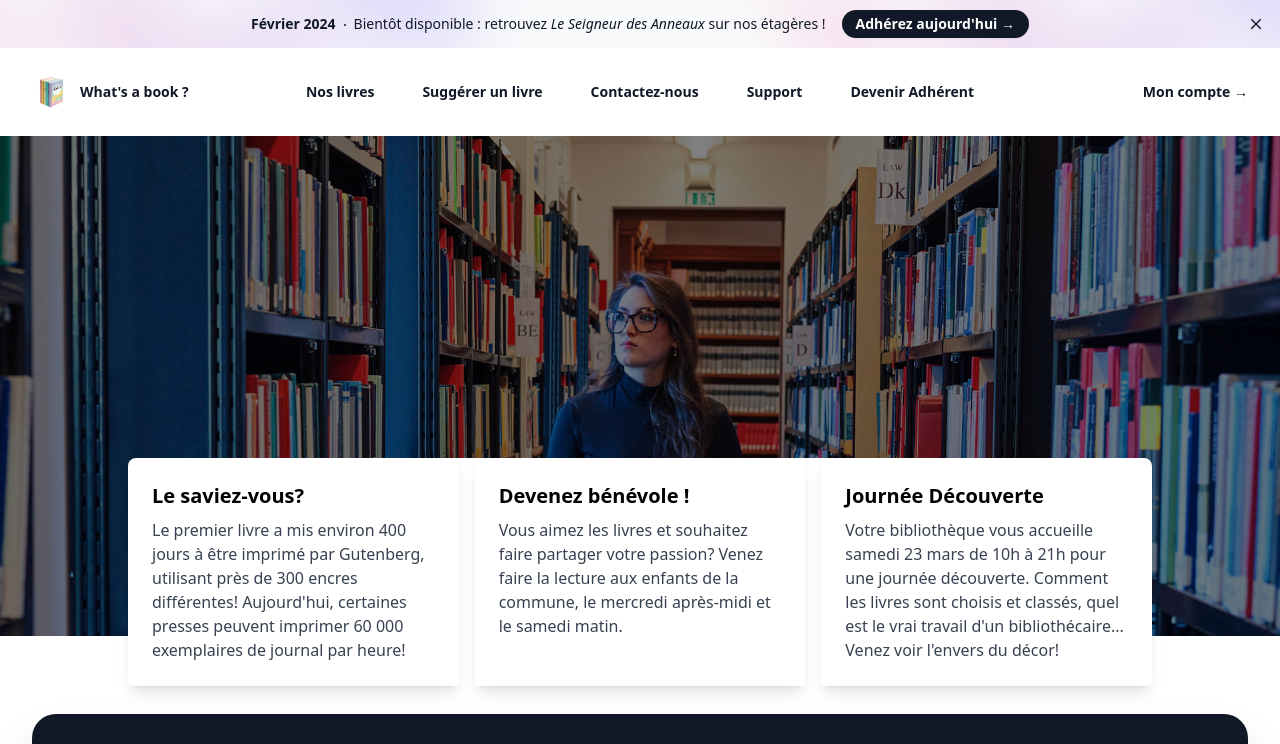
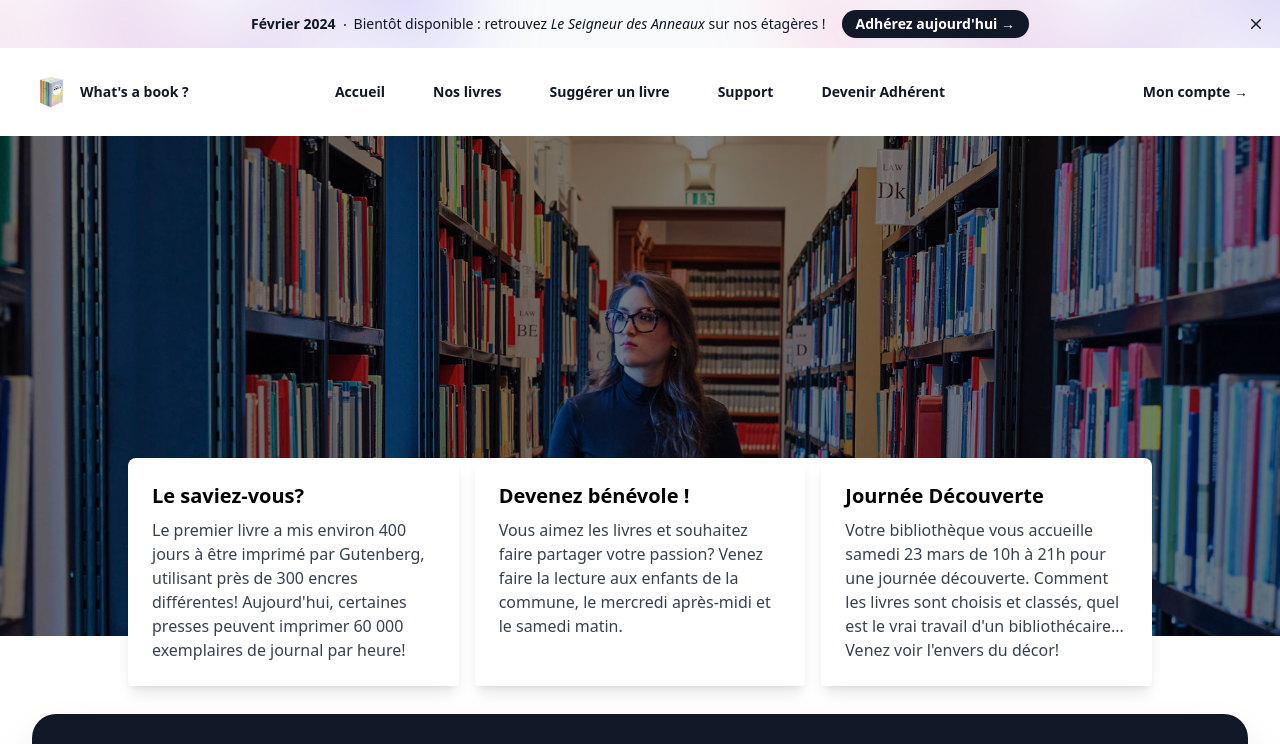
Before and after one commit to Eric-Philippe/Sae-WhatsABook, an Angular app in the folder frontend/: page / in a window 1280 px wide. Shown: the top 744 px of the page. Built offline with nearby package versions, Linux system fonts and the light colour scheme.

Commit message:
Add 404 Page and prepare Support Page

```diff
--- a/frontend/src/app/Components/header/header.component.html
+++ b/frontend/src/app/Components/header/header.component.html
@@ -36,25 +36,21 @@
       </button>
     </div>
     <div class="hidden lg:flex lg:gap-x-12">
-      <div class="relative">
-        <button
-          type="button"
-          class="flex items-center gap-x-1 text-sm font-semibold leading-6 text-gray-900"
-          aria-expanded="false"
-        >
-          Nos livres
-        </button>
-      </div>
-
+      <a routerLink="/" class="text-sm font-semibold leading-6 text-gray-900"
+        >Accueil</a
+      >
+      <a href="#" class="text-sm font-semibold leading-6 text-gray-900"
+        >Nos livres</a
+      >
       <a href="#" class="text-sm font-semibold leading-6 text-gray-900"
         >Suggérer un livre</a
       >
-      <a href="#" class="text-sm font-semibold leading-6 text-gray-900"
-        >Contactez-nous</a
-      >
-      <a href="#" class="text-sm font-semibold leading-6 text-gray-900"
+      <a
+        routerLink="/support"
+        class="text-sm font-semibold leading-6 text-gray-900"
         >Support</a
       >
+
       <a href="#" class="text-sm font-semibold leading-6 text-gray-900"
         >Devenir Adhérent</a
       >
@@ -111,29 +107,18 @@
       <div class="mt-6 flow-root">
         <div class="-my-6 divide-y divide-gray-500/10">
           <div class="space-y-2 py-6">
-            <div class="-mx-3">
-              <button
-                type="button"
-                class="flex w-full items-center justify-between rounded-lg py-2 pl-3 pr-3.5 text-base font-semibold leading-7 text-gray-900 hover:bg-gray-50"
-                aria-controls="disclosure-1"
-                aria-expanded="false"
-              >
-                Nos livres
-              </button>
-              <!-- 'Product' sub-menu, show/hide based on menu state. -->
-            </div>
+            <a
+              routerLink="/"
+              class="-mx-3 block rounded-lg px-3 py-2 text-base font-semibold leading-7 text-gray-900 hover:bg-gray-50"
+              >Accueil</a
+            >
             <a
               href="#"
               class="-mx-3 block rounded-lg px-3 py-2 text-base font-semibold leading-7 text-gray-900 hover:bg-gray-50"
               >Suggérer un livre</a
             >
             <a
-              href="#"
-              class="-mx-3 block rounded-lg px-3 py-2 text-base font-semibold leading-7 text-gray-900 hover:bg-gray-50"
-              >Contactez-nous</a
-            >
-            <a
-              href="#"
+              routerLink="/support"
               class="-mx-3 block rounded-lg px-3 py-2 text-base font-semibold leading-7 text-gray-900 hover:bg-gray-50"
               >Support</a
             >
--- /dev/null
+++ b/frontend/src/app/Pages/404/notfound.page.html
@@ -0,0 +1,25 @@
+<main
+  class="grid min-h-full place-items-center bg-white px-6 py-24 sm:py-32 lg:px-8"
+>
+  <div class="text-center">
+    <p class="text-base font-semibold text-indigo-600">404</p>
+    <h1
+      class="mt-4 text-3xl font-bold tracking-tight text-gray-900 sm:text-5xl"
+    >
+      Page non trouvée
+    </h1>
+    <p class="mt-6 text-base leading-7 text-gray-600">
+      Désolé, nous n'avons pas pu trouver la page que vous cherchez.
+    </p>
+    <div class="mt-10 flex items-center justify-center gap-x-6">
+      <a
+        routerLink="/"
+        class="rounded-md bg-indigo-600 px-3.5 py-2.5 text-sm font-semibold text-white shadow-sm hover:bg-indigo-500 focus-visible:outline focus-visible:outline-2 focus-visible:outline-offset-2 focus-visible:outline-indigo-600"
+        >Retourner à l'accueil</a
+      >
+      <a routerLink="/support" class="text-sm font-semibold text-gray-900"
+        >Contacter le support<span aria-hidden="true">&rarr;</span></a
+      >
+    </div>
+  </div>
+</main>
--- /dev/null
+++ b/frontend/src/app/Pages/Support/support.page.html
@@ -0,0 +1 @@
+<h1>Works Well</h1>
--- a/frontend/src/app/app-routing.module.ts
+++ b/frontend/src/app/app-routing.module.ts
@@ -3,11 +3,15 @@ import { RouterModule, Routes } from '@angular/router';
 import { HomePage } from './Pages/Home/home.page';
 import { LoginPage } from './Pages/Login/login.page';
 import { AccountPage } from './Pages/Account/account.page';
+import { SupportPage } from './Pages/Support/support.page';
+import { NotFoundPage } from './Pages/404/notfound.page';
 
 const routes: Routes = [
   { path: '', component: HomePage },
   { path: 'login', component: LoginPage },
   { path: 'account', component: AccountPage },
+  { path: 'support', component: SupportPage },
+  { path: '**', component: NotFoundPage },
 ];
 
 @NgModule({
--- a/frontend/src/app/app.module.ts
+++ b/frontend/src/app/app.module.ts
@@ -10,6 +10,8 @@ import { LoginPage } from './Pages/Login/login.page';
 import { AppComponent } from './app.component';
 import { ReactiveFormsModule } from '@angular/forms';
 import { AccountPage } from './Pages/Account/account.page';
+import { SupportPage } from './Pages/Support/support.page';
+import { NotFoundPage } from './Pages/404/notfound.page';
 
 @NgModule({
   declarations: [
@@ -19,6 +21,8 @@ import { AccountPage } from './Pages/Account/account.page';
     LoginPage,
     AppComponent,
     AccountPage,
+    SupportPage,
+    NotFoundPage,
   ],
   imports: [
     BrowserModule,
```
Also changed, not shown: frontend/src/app/Pages/404/notfound.page.ts (added, +8 -0 lines), frontend/src/app/Pages/Support/support.page.ts (added, +8 -0 lines), frontend/src/app/Pages/404/notfound.page.css (added), frontend/src/app/Pages/Support/support.page.css (added), 1 other file (tests, documents, lock files or other folders).
